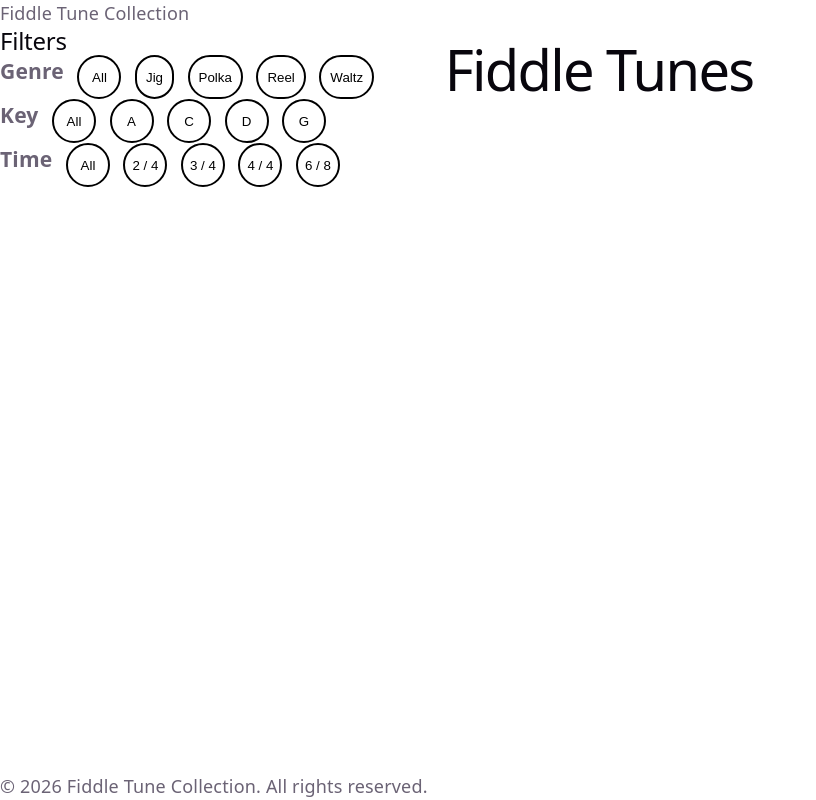
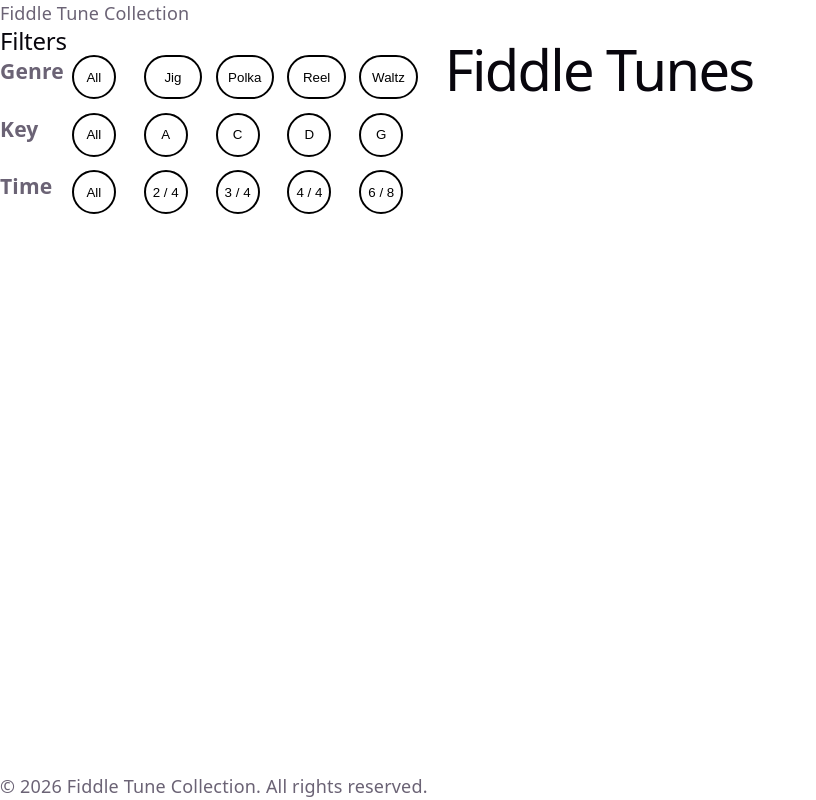
Before and after one commit to billadams/FiddleTuneCollection, a React (Vite) app in the folder fiddletunecollection.client/: page / in a window 1280 px wide. Shown: the whole page, without its empty margins (0-816 px from the left). Built offline with nearby package versions, Linux system fonts and the light colour scheme.

Commit message:
Filter grid.

```diff
--- a/fiddletunecollection.client/src/components/Filter/Filters.tsx
+++ b/fiddletunecollection.client/src/components/Filter/Filters.tsx
@@ -2,40 +2,32 @@ import styles from './Filters.module.css';
 
 function Filters() {
   return (
-    <div>
-      <ul>
-        <li className={styles.filters}>
+      <ul className={styles.filters}>
+        <li className={styles.filter}>
           <h3>Genre</h3>
-          <ul className={styles.item}>
-            <li><button type='button' className={styles.button}>All</button></li>
-            <li><button type='button' className={`${styles.button} ${styles.pillbutton}`}>Jig</button></li>
-            <li><button type='button' className={`${styles.button} ${styles.pillbutton}`}>Polka</button></li>
-            <li><button type='button' className={`${styles.button} ${styles.pillbutton}`}>Reel</button></li>
-            <li><button type='button' className={`${styles.button} ${styles.pillbutton}`}>Waltz</button></li>
-          </ul>
+            <button type='button' className={styles.button}>All</button>
+            <button type='button' className={`${styles.button} ${styles.pillbutton}`}>Jig</button>
+            <button type='button' className={`${styles.button} ${styles.pillbutton}`}>Polka</button>
+            <button type='button' className={`${styles.button} ${styles.pillbutton}`}>Reel</button>
+            <button type='button' className={`${styles.button} ${styles.pillbutton}`}>Waltz</button>
         </li>
-        <li className={styles.filters}>
+        <li className={styles.filter}>
           <h3>Key</h3>
-          <ul className={`${styles.item}`}>
-            <li><button type='button' className={styles.button}>All</button></li>
-            <li><button type='button' className={styles.button}>A</button></li>
-            <li><button type='button' className={styles.button}>C</button></li>
-            <li><button type='button' className={styles.button}>D</button></li>
-            <li><button type='button' className={styles.button}>G</button></li>
-          </ul>
+            <button type='button' className={styles.button}>All</button>
+            <button type='button' className={styles.button}>A</button>
+            <button type='button' className={styles.button}>C</button>
+            <button type='button' className={styles.button}>D</button>
+            <button type='button' className={styles.button}>G</button>
         </li>
-        <li className={styles.filters}>
+        <li className={styles.filter}>
           <h3>Time</h3>
-           <ul className={`${styles.item}`}>
-            <li><button type='button' className={styles.button}>All</button></li>
-            <li><button type='button' className={styles.button}>2 / 4</button></li>
-            <li><button type='button' className={styles.button}>3 / 4</button></li>
-            <li><button type='button' className={styles.button}>4 / 4</button></li>
-            <li><button type='button' className={styles.button}>6 / 8</button></li>
-          </ul>
+            <button type='button' className={styles.button}>All</button>
+            <button type='button' className={styles.button}>2 / 4</button>
+            <button type='button' className={styles.button}>3 / 4</button>
+            <button type='button' className={styles.button}>4 / 4</button>
+            <button type='button' className={styles.button}>6 / 8</button>
         </li>
       </ul>
-    </div>
   );
 }
 
--- a/fiddletunecollection.client/src/components/Filter/filters.module.css
+++ b/fiddletunecollection.client/src/components/Filter/filters.module.css
@@ -1,10 +1,15 @@
 
 .filters {
-  display: flex;
+  display: grid;
+  grid-template-columns: repeat(auto-fit, minmax(44px, 1fr));
+  grid-auto-rows: 44px;
+  gap: .75rem;
+}
 
-  & h3 {
-    margin-right: .75rem;
-  }
+.filter {
+  display: grid;
+  grid-template-columns: subgrid;
+  grid-column: 1 / 7;
 }
 
 .item {
```
